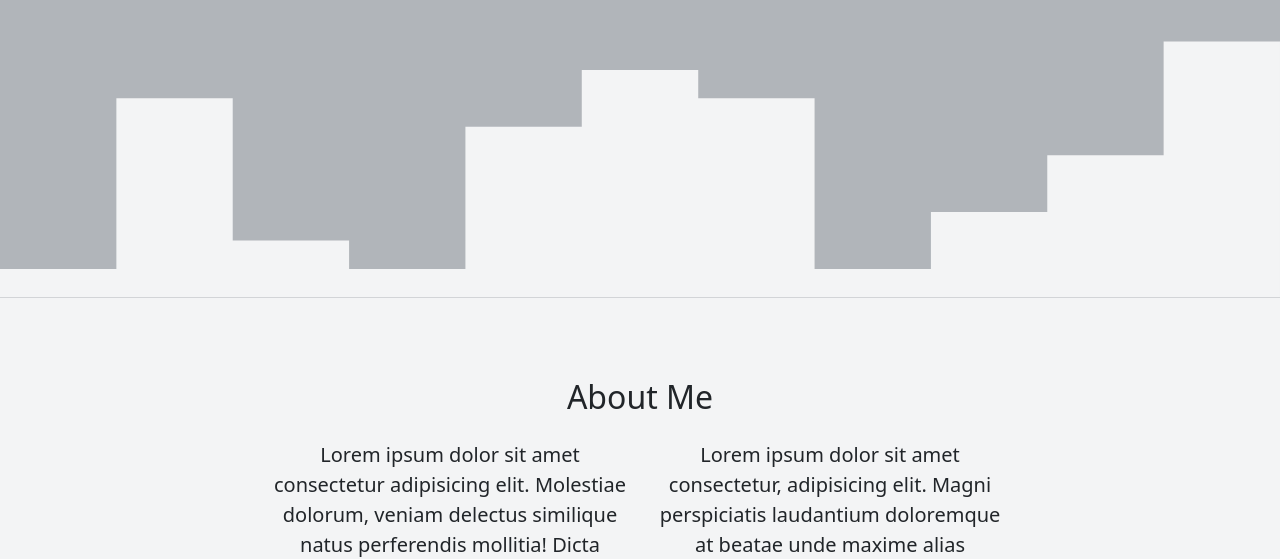
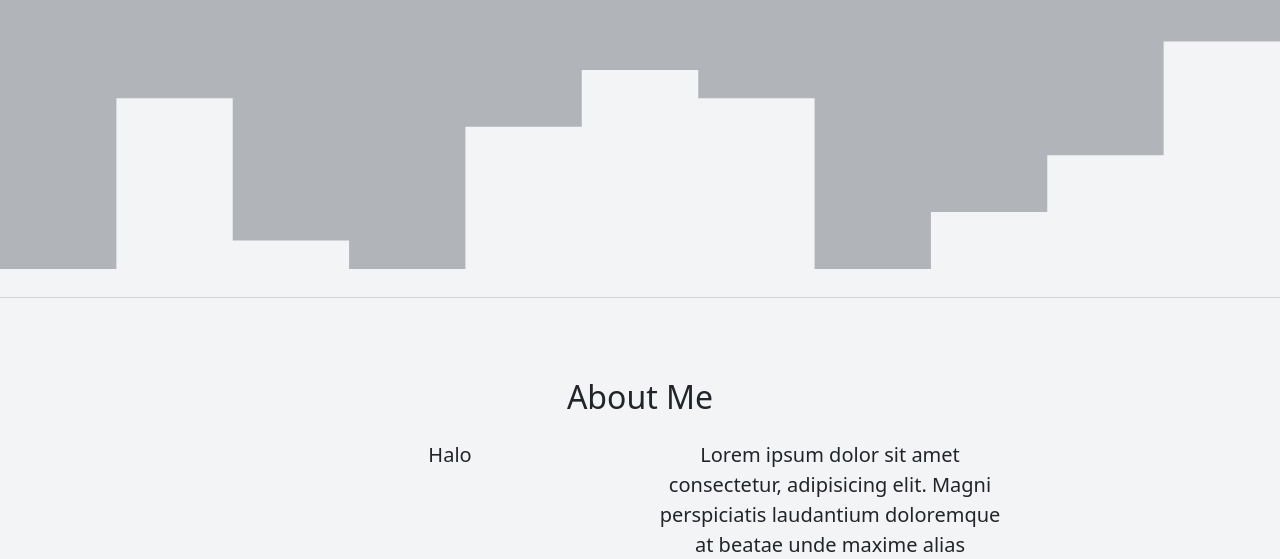
Before and after one commit to Nuuriii/belajar-git, a plain HTML site: page index.html in a window 1280 px wide. Shown: the part 404-963 px from the top of the page. Drawn offline with nearby package versions, Linux system fonts and the light colour scheme.

Commit message:
Update index.html

```diff
--- a/index.html
+++ b/index.html
@@ -63,7 +63,7 @@
             </div>
             <div class="row justify-content-center fs-5 text-center">
                 <div class="col-md-4">
-                    <p>Lorem ipsum dolor sit amet consectetur adipisicing elit. Molestiae dolorum, veniam delectus similique natus perferendis mollitia! Dicta temporibus illum aliquam quis!</p>
+                    <p>Halo</p>
                 </div>
                 <div class="col-md-4">
                     <p>Lorem ipsum dolor sit amet consectetur, adipisicing elit. Magni perspiciatis laudantium doloremque at beatae unde maxime alias eligendi? Praesentium dolorum necessitatibus ipsa molestiae ut quisquam?</p>
```
